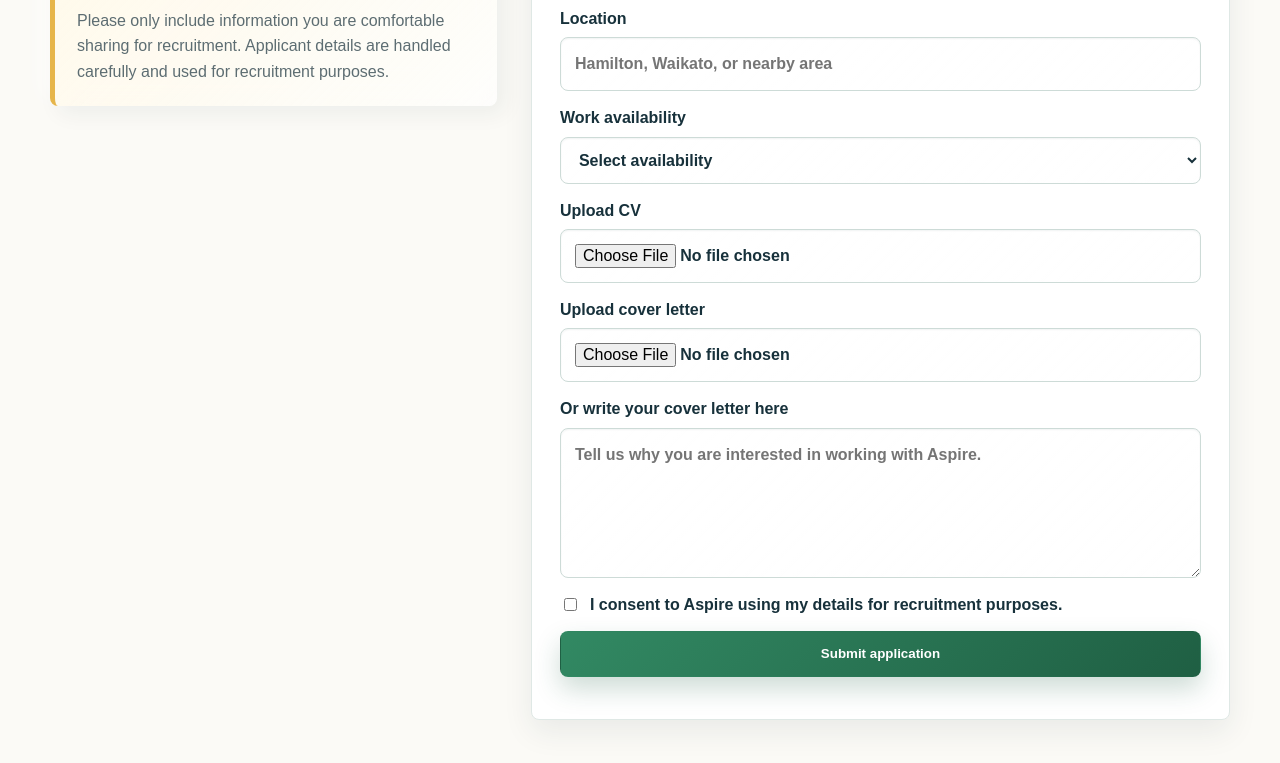
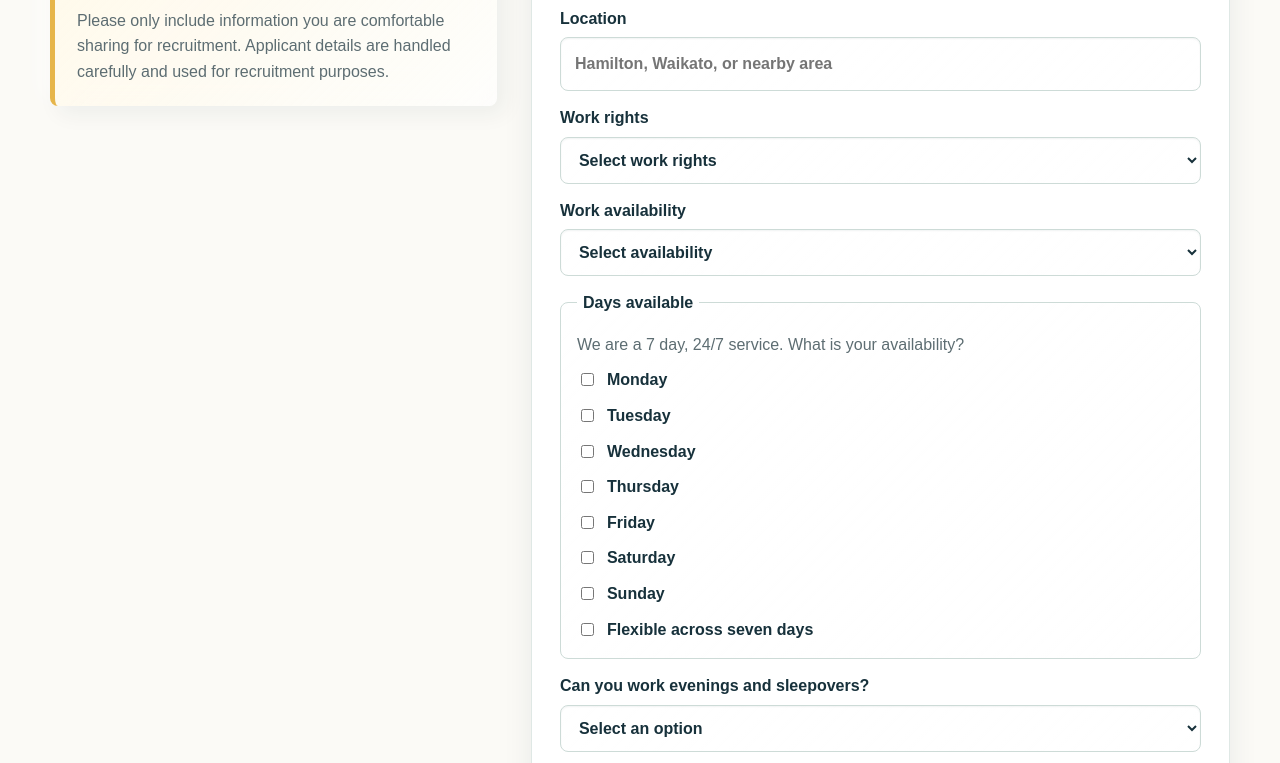
Before and after one commit to aspirevercel-lab/website, a plain HTML site: page application.html in a window 1280 px wide. Shown: the part 935-1698 px from the top of the page. Drawn offline with Linux system fonts and the light colour scheme; a web font is replaced by a local one.

Commit message:
Update application form fields

```diff
--- a/application.html
+++ b/application.html
@@ -29,6 +29,8 @@
             <select name="role" data-role-field required>
               <option value="">Select a role</option>
               <option>Support Worker</option>
+              <option>Support Manager</option>
+              <option>Team Lead</option>
               <option>Foundation Community Support</option>
               <option>Leadership or administration</option>
               <option>General expression of interest</option>
@@ -59,6 +61,18 @@
             <input name="location" autocomplete="address-level2" placeholder="Hamilton, Waikato, or nearby area">
           </label>
           <label>
+            Work rights
+            <select name="workRights" required>
+              <option value="">Select work rights</option>
+              <option>NZ Citizen</option>
+              <option>NZ Permanent Resident</option>
+              <option>Work Visa</option>
+              <option>Student Visa</option>
+              <option>Visitor Visa</option>
+              <option>Other</option>
+            </select>
+          </label>
+          <label>
             Work availability
             <select name="availability">
               <option value="">Select availability</option>
@@ -66,6 +80,26 @@
               <option>Part time</option>
               <option>Casual</option>
               <option>Flexible</option>
+            </select>
+          </label>
+          <fieldset class="option-group">
+            <legend>Days available</legend>
+            <p>We are a 7 day, 24/7 service. What is your availability?</p>
+            <label class="checkbox-label"><input type="checkbox" name="daysAvailable" value="Monday">Monday</label>
+            <label class="checkbox-label"><input type="checkbox" name="daysAvailable" value="Tuesday">Tuesday</label>
+            <label class="checkbox-label"><input type="checkbox" name="daysAvailable" value="Wednesday">Wednesday</label>
+            <label class="checkbox-label"><input type="checkbox" name="daysAvailable" value="Thursday">Thursday</label>
+            <label class="checkbox-label"><input type="checkbox" name="daysAvailable" value="Friday">Friday</label>
+            <label class="checkbox-label"><input type="checkbox" name="daysAvailable" value="Saturday">Saturday</label>
+            <label class="checkbox-label"><input type="checkbox" name="daysAvailable" value="Sunday">Sunday</label>
+            <label class="checkbox-label"><input type="checkbox" name="daysAvailable" value="Flexible across seven days">Flexible across seven days</label>
+          </fieldset>
+          <label>
+            Can you work evenings and sleepovers?
+            <select name="eveningsSleepovers" required>
+              <option value="">Select an option</option>
+              <option>Yes</option>
+              <option>No</option>
             </select>
           </label>
           <label>
--- a/styles.css
+++ b/styles.css
@@ -1018,6 +1018,26 @@ p {
   box-shadow: none;
 }
 
+.option-group {
+  display: grid;
+  gap: 10px;
+  margin: 0;
+  padding: 16px;
+  border: 1px solid #cddbd7;
+  border-radius: var(--radius);
+  background: linear-gradient(135deg, rgba(255, 255, 255, 0.82), rgba(255, 255, 255, 0.58));
+}
+
+.option-group legend {
+  padding: 0 6px;
+  color: var(--ink);
+  font-weight: 900;
+}
+
+.option-group p {
+  color: var(--muted);
+}
+
 .contact-list li {
   display: grid;
   gap: 3px;
```
